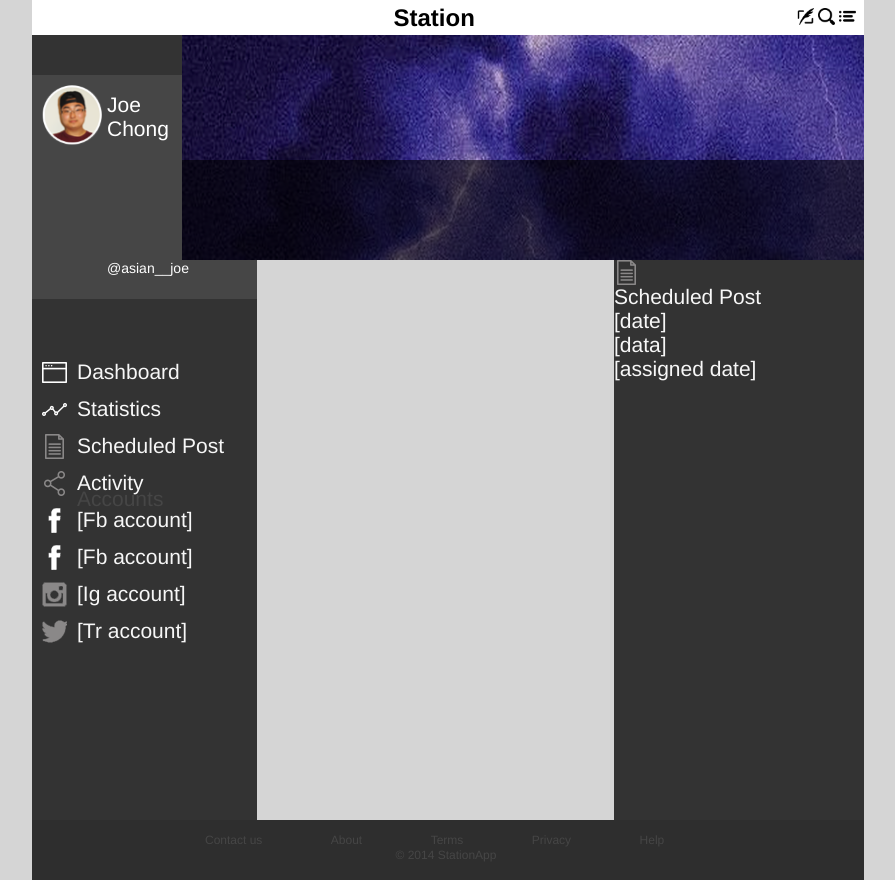
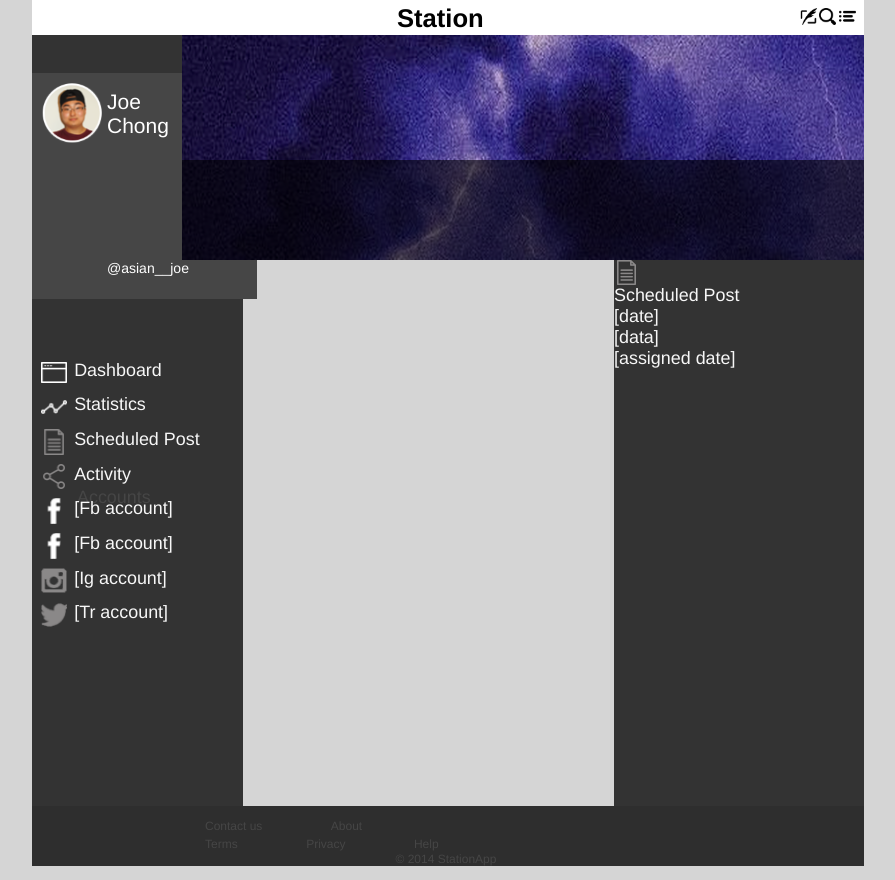
Before and after one commit to sharifamer/thestationapp, a Sinatra app: template views/homepage.html.erb in a window 1280 px wide. Shown: the whole page, without its empty margins (192-1087 px from the left). Run offline with Sinatra, Linux system fonts and the light colour scheme; the template is opened without the code that fills it, so the values that code supplies are empty; some libraries are stand-ins or nearby versions.

Commit message:
makes fully resizable

```diff
--- a/public/homepage.css
+++ b/public/homepage.css
@@ -13,33 +13,34 @@ h2 {
     margin-right:auto;
     margin-top: 0px;
     margin-bottom: 0px;
-    width: 109px;
+    width: 7.98vw;
+    font-size: 2vw;
 }
 
 .sidebar {
     background-color: #333333;
-    width: 225px;
+    width: 16.472vw;
     height: 70%;
     padding-top:.1px;
-    padding-bottom: 225px;
+    padding-bottom: 16.472vw;
 }
 
 .profstrip {
-    margin-top:40px;
+    margin-top:2.929vw;
     background-color: #464646
 
 }
 
 p {
     margin: 0px 0px 0px 0px;
-    font-size:21px;
+    font-size:1.4vw;
     color:#f7f7f7;
 }
 
 /*Determines the position of text inside a div*/
 .tabs {
-    margin-top: 6.5px;
-    margin-left: 45px;
+    margin-top: .476vw;
+    margin-left: 3.295vw;
     position: absolute;
 }
 
@@ -63,9 +64,10 @@ p {
 /*Determines the position of an image in a div*/
 .sidebars {
     float: left;
-    padding: 0px 10px 0px 10px;
-    margin: 6.5px 0px 2.5px 0px;
+    padding: 0px .732vw 0px .732vw;
+    margin: .476vw 0px .2vw 0px;
     position: absolute;
+    width: 2vw;
 }
 /*For the link overlay in the side tab*/
 .links {
@@ -75,8 +77,8 @@ p {
 
 /*The size and attributes of the div for sidebar links*/
 .divsize {
-    height: 37px;
-    width: 225px;
+    height: 2.709vw;
+    width: 16.472vw;
     z-index: 1;
     position: relative;
 }
@@ -105,15 +107,15 @@ p {
 }
 
 .feed {
-    margin-top: 225px;
-    margin-left: 225px;
-    width: 525px;
+    margin-top: 16.472vw;
+    margin-left: 16.472vw;
+    width: 38.434vw;
     height: 70%;
     position: absolute;
 }
 
 .icon {
-    width: 21px;
+    width: 1.538vw;
     background-color: #ffffff;
     z-index: 1;
     position: relative;
```
Also changed, not shown: other parts of public/homepage.css (+9 -9 lines), views/feedlayout.erb (+15 -15 lines), views/twitterfeed.html.erb (+5 -5 lines).
